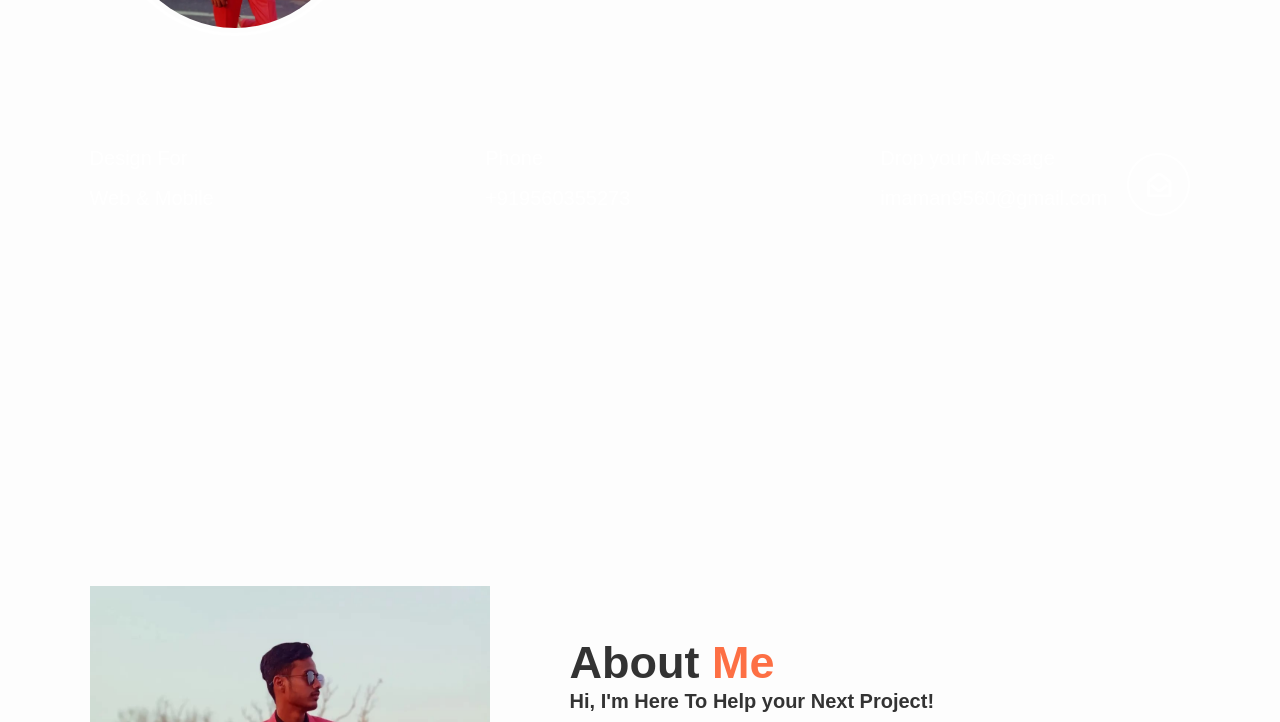
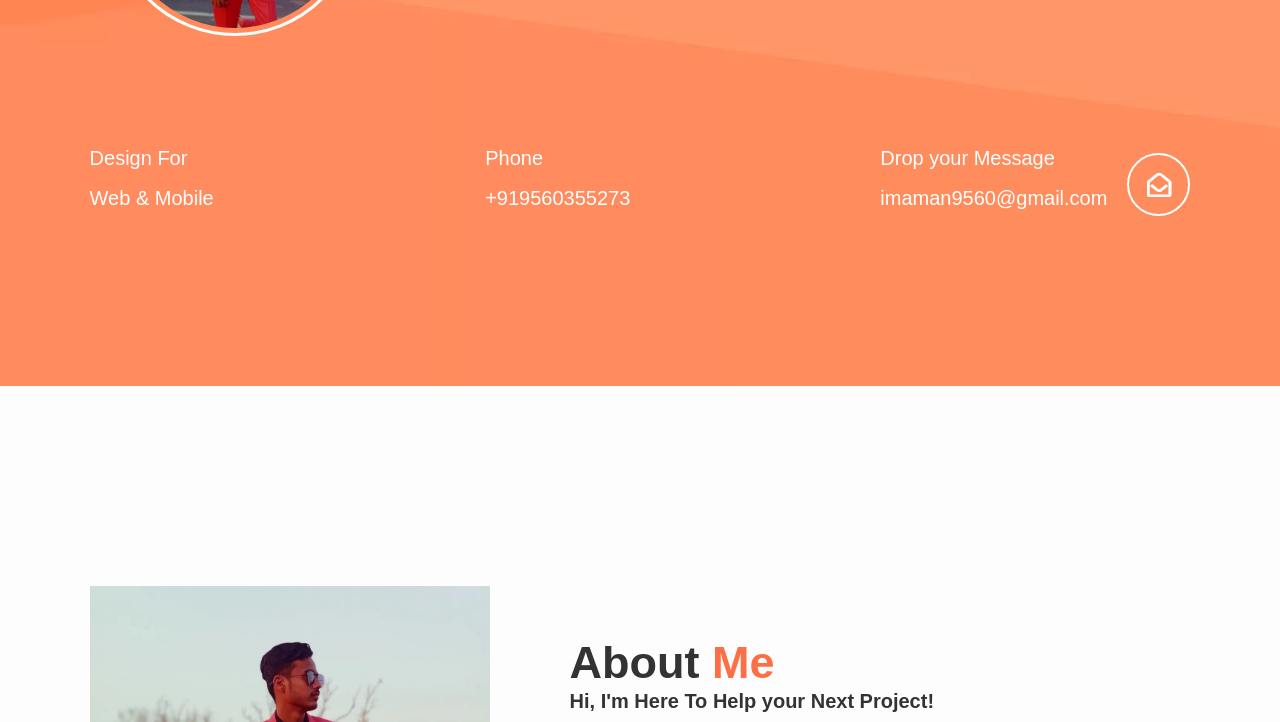
Before and after one commit to MdAman9560/my-portfolio, a plain HTML site: page index.html in a window 1280 px wide. Shown: the part 414-1136 px from the top of the page. Drawn offline with nearby package versions, Linux system fonts and the light colour scheme.

Commit message:
Update style.css

```diff
--- a/style.css
+++ b/style.css
@@ -49,7 +49,7 @@ header{
 }
 
 .main{
-    background-image:url(/d:/Photos/h1_hero.png.webp);
+    background-image:url(photos/h1_hero.png.webp);
     background-size: cover;
 }
 
```
